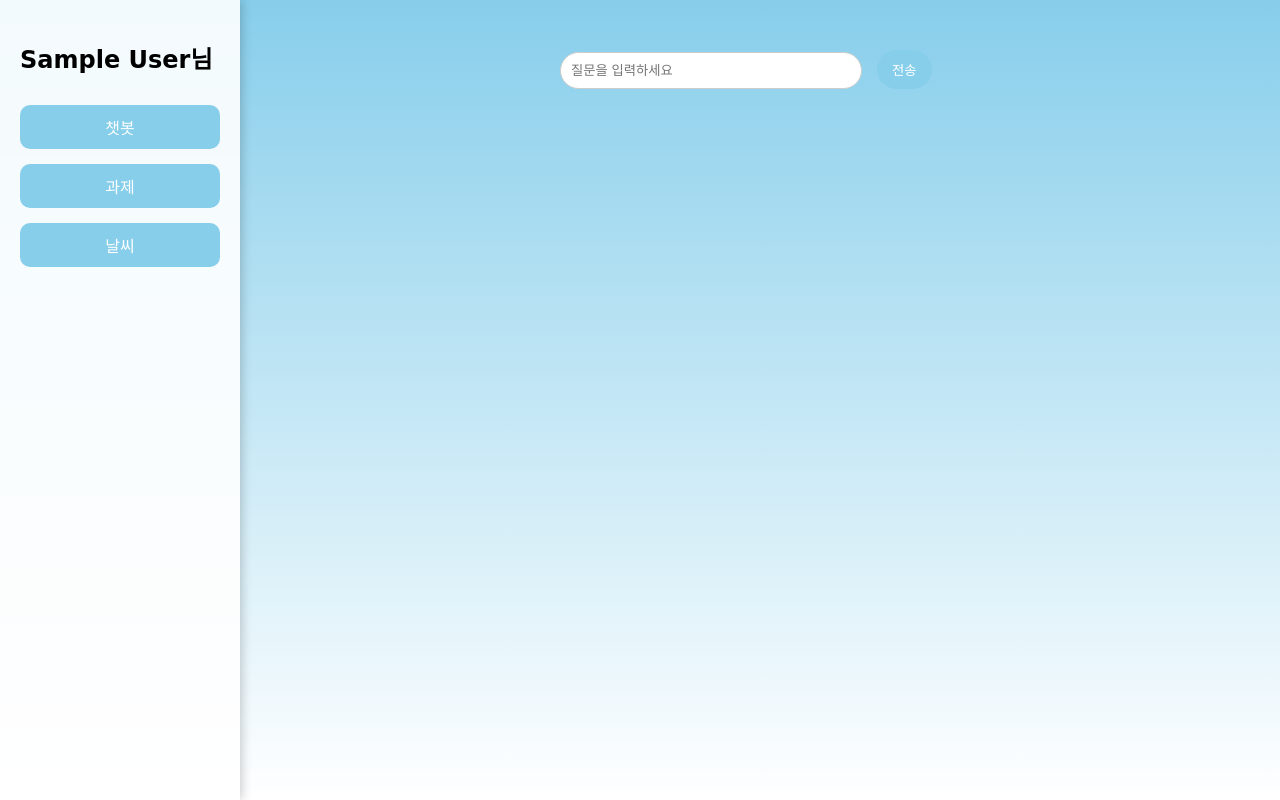
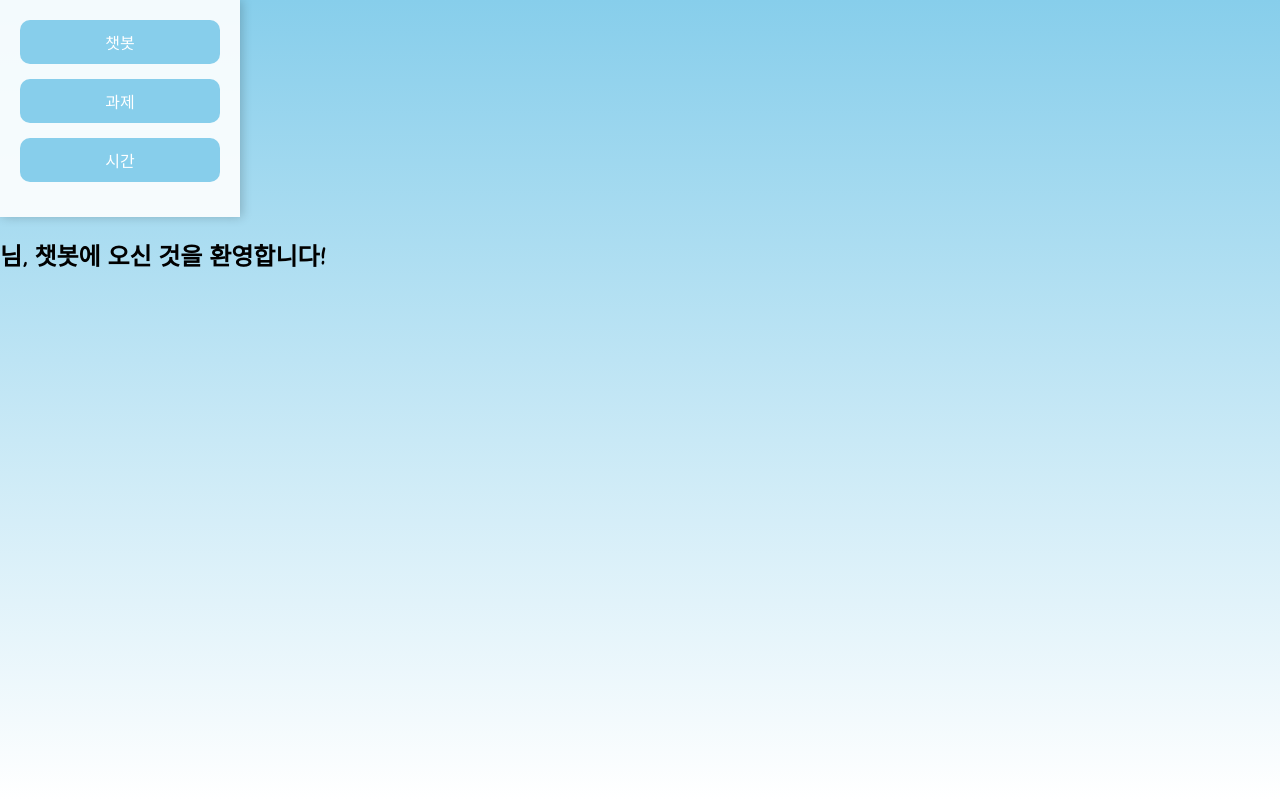
Before and after one commit to hansj8267/basic-chatbot, a Flask app: page /chat in a window 1280 px wide. Run offline with Flask 3, Linux system fonts and the light colour scheme; the visitor is signed in with stand-in values (Sample User, id 1).

Commit message:
Update chat.html

```diff
--- a/templates/chat.html
+++ b/templates/chat.html
@@ -1,38 +1,42 @@
-<!DOCTYPE html>
+<!doctype html>
 <html lang="ko">
 <head>
   <meta charset="UTF-8">
-  <title>{{ name }}님의 챗봇</title>
-  <link rel="stylesheet" href="/static/style.css">
+  <title>승진의 챗봇</title>
+  <link href="https://fonts.googleapis.com/css2?family=Nanum+Pen+Script&display=swap" rel="stylesheet">
+  <link rel="stylesheet" href="../static/style.css">
 </head>
 <body>
+  <div class="main-container">
     <div class="sidebar">
-    <h2>{{ name }}님</h2>
       <button onclick="showScreen('chat')">챗봇</button>
       <button onclick="showScreen('assignments')">과제</button>
-    <button onclick="showScreen('weather')">날씨</button>
+      <button onclick="showScreen('time')">시간</button>
     </div>
 
-  <div class="main">
-    <div id="chat-screen">
+    <div class="chat-area">
+      <h2 id="welcome-name">님, 챗봇에 오신 것을 환영합니다!</h2>
+
+      <div id="chat-screen" class="screen">
         <form id="chat-form">
-        <input type="text" id="messageInput" placeholder="질문을 입력하세요">
-        <input type="submit" value="전송">
+          <input id="messageInput" placeholder="질문을 입력하세요">
+          <button type="submit">전송</button>
         </form>
-      <div id="replyBox" class="reply"></div>
+        <div id="replyBox"></div>
       </div>
 
-    <div id="assignments-screen" class="screen">
-      <h2>등록된 과제</h2>
+      <div id="assignments-screen" class="screen" style="display:none;">
+        <h3>등록된 과제</h3>
         <div id="assignmentsBox"></div>
       </div>
 
-    <div id="weather-screen" class="screen">
-      <h2>저장된 날씨 위치</h2>
-      <div id="weatherBox"></div>
+      <div id="time-screen" class="screen" style="display:none;">
+        <h3>현재 시간</h3>
+        <div id="timeBox"></div>
+      </div>
     </div>
   </div>
 
-  <script src="/static/chat.js"></script>
+  <script src="../static/chat.js"></script>
 </body>
 </html>
```
Lines whose indentation alone changed are shown as unchanged.
